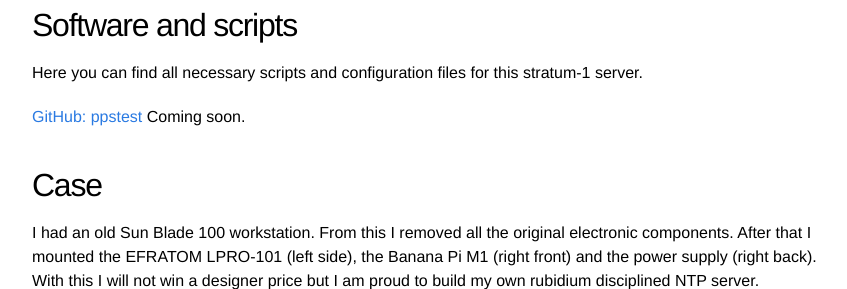
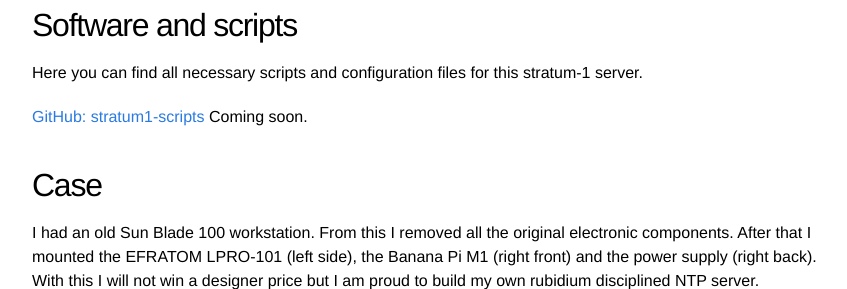
Before and after one commit to hans-mayer/blog, a Jekyll site: the page built from _posts/2017-06-11-stratum-0-server.markdown, in a window 1280 px wide and 900 px high, scrolled down 3104 px, cut to the strip 152-441 px from the top of the window. Shown: the whole strip, without its empty margins (208-1055 px from the left). Built offline with Jekyll 4.4.1, drawn with Linux system fonts in a browser that asks for light colours.

Commit message:
2017-06-11-stratum-0-server.markdown

```diff
--- a/_posts/2017-06-11-stratum-0-server.markdown
+++ b/_posts/2017-06-11-stratum-0-server.markdown
@@ -122,7 +122,7 @@
 
 Here you can find all necessary scripts and configuration files for this stratum-1 server.
 
-[GitHub: ppstest](https://github.com/hans-mayer/stratum1-scripts/){:target="_blank"}
+[GitHub: stratum1-scripts](https://github.com/hans-mayer/stratum1-scripts/){:target="_blank"}
 Coming soon.
 
 
```
